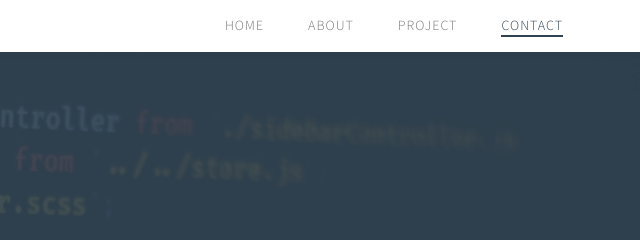
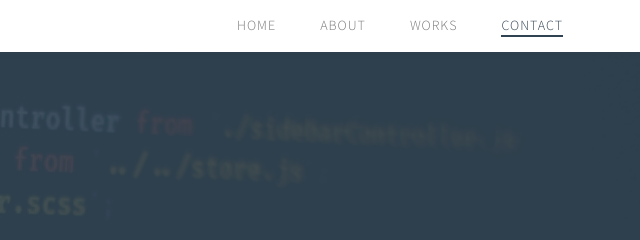
Before and after one commit to RONUN314/DEVZONE, a plain HTML site: page index.html in a window 1280 px wide. Shown: the top 240 px of the page, 640-1280 px from the left. Drawn offline with Linux system fonts and the light colour scheme.

Commit message:
Update index.html

```diff
--- a/index.html
+++ b/index.html
@@ -51,7 +51,7 @@
         <ul class="nav navbar-nav navbar-right">
           <li><a href="#top" class="smoothScroll"><span>Home</span></a></li>
           <li><a href="#about" class="smoothScroll"><span>About</span></a></li>
-          <li><a href="#gallery" class="smoothScroll"><span>Project</span></a></li>
+          <li><a href="#gallery" class="smoothScroll"><span>Works</span></a></li>
           <li><a href="#contact" class="smoothScroll"><span>Contact</span></a></li>
         </ul>
       </div>
```
